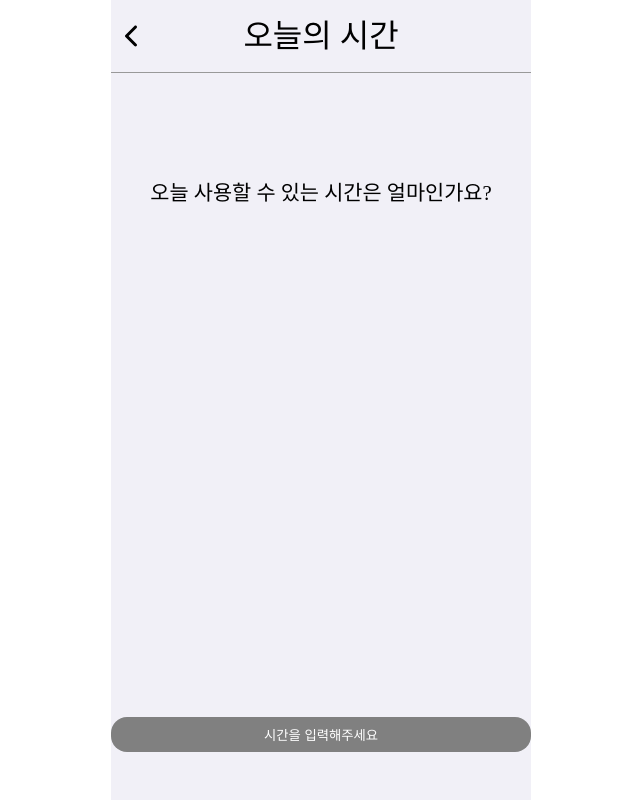
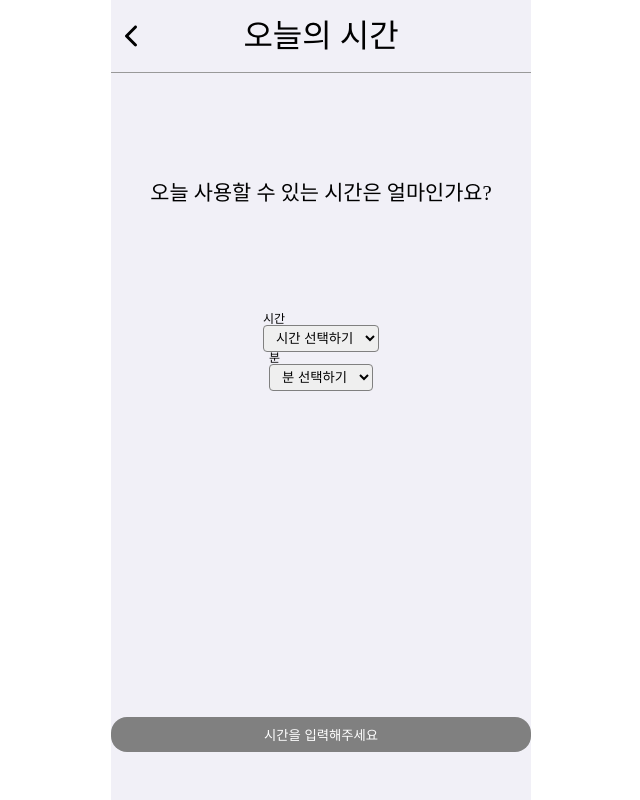
Before and after one commit to prgrms-fe-devcourse/FEDC2_TimeDivider_Root, a React (Create React App) app: page /createTime in a window 1280 px wide. Shown: the whole page, without its empty margins (319-959 px from the left). Built offline with nearby package versions, Linux system fonts and the light colour scheme.

Commit message:
refactor: placeholder 추가

```diff
--- a/src/pages/createTime.jsx
+++ b/src/pages/createTime.jsx
@@ -53,8 +53,20 @@ const CreateTime = () => {
 			<SubTitleArea>
 				<Text size={1.3}>오늘 사용할 수 있는 시간은 얼마인가요?</Text>
 			</SubTitleArea>
-			<Select name={'hour'} data={HOUR_NUMBERS} label={'시간'} onChange={handleSpareTime} />
-			<Select name={'minute'} data={MINUTE_NUMBERS} label={'분'} onChange={handleSpareTime} />
+			<Select
+				name={'hour'}
+				data={HOUR_NUMBERS}
+				placeholder={'시간 선택하기'}
+				label={'시간'}
+				onChange={handleSpareTime}
+			/>
+			<Select
+				name={'minute'}
+				placeholder={'분 선택하기'}
+				data={MINUTE_NUMBERS}
+				label={'분'}
+				onChange={handleSpareTime}
+			/>
 			<ButtonArea>
 				<Link to="/createTask" state={{ spareTime }}>
 					<Button disabled={!isValidSpareTime}>
```
